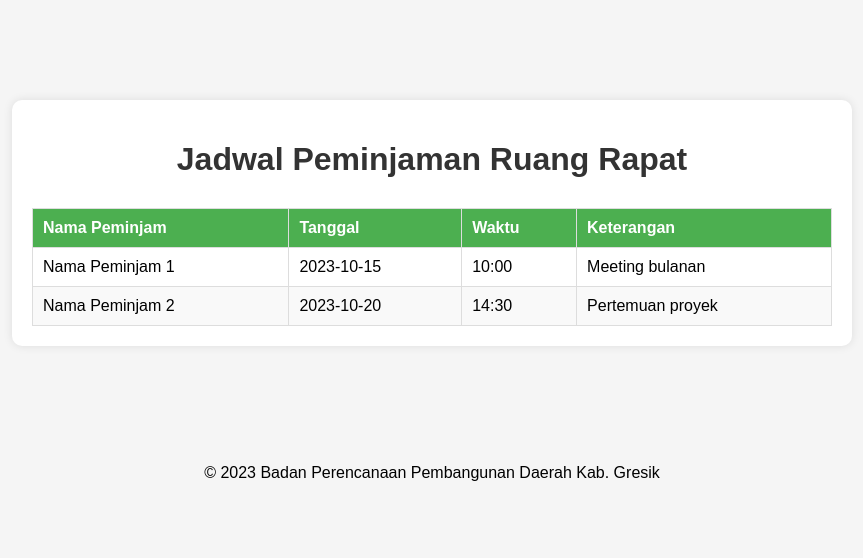
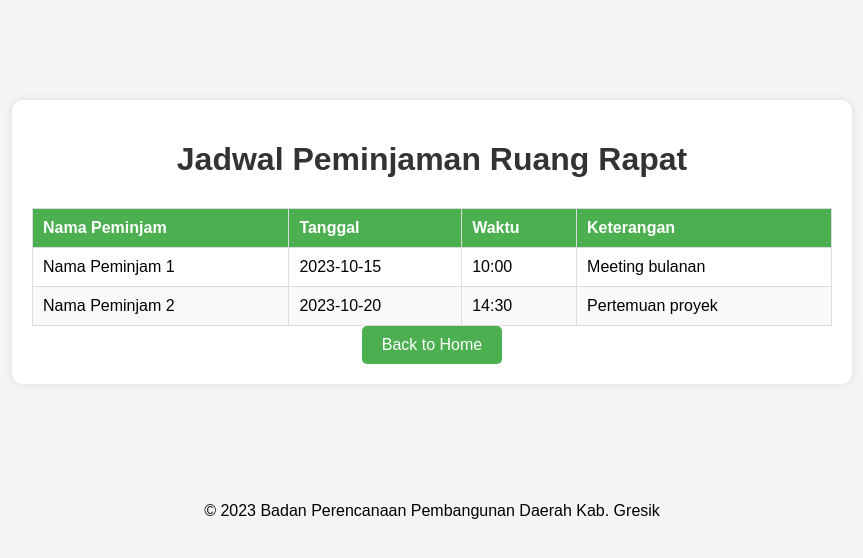
Before and after one commit to isakhlfts/booking-meeting-room, a PHP site: page /jadwal_peminjaman.php in a window 1280 px wide. Shown: the top 558 px of the page, without its empty margins (208-1071 px from the left). Run offline with PHP 8.4, Linux system fonts and the light colour scheme.

Commit message:
Update jadwal_peminjaman.php

```diff
--- a/jadwal_peminjaman.php
+++ b/jadwal_peminjaman.php
@@ -39,6 +39,9 @@ $peminjamData = array(
                 ?>
             </tbody>
         </table>
+        <div class="back-to-index">
+            <a href="home.php" class="btn-back-to-index">Back to Home</a>
+        </div>
     </div>
 </body>
 
```
